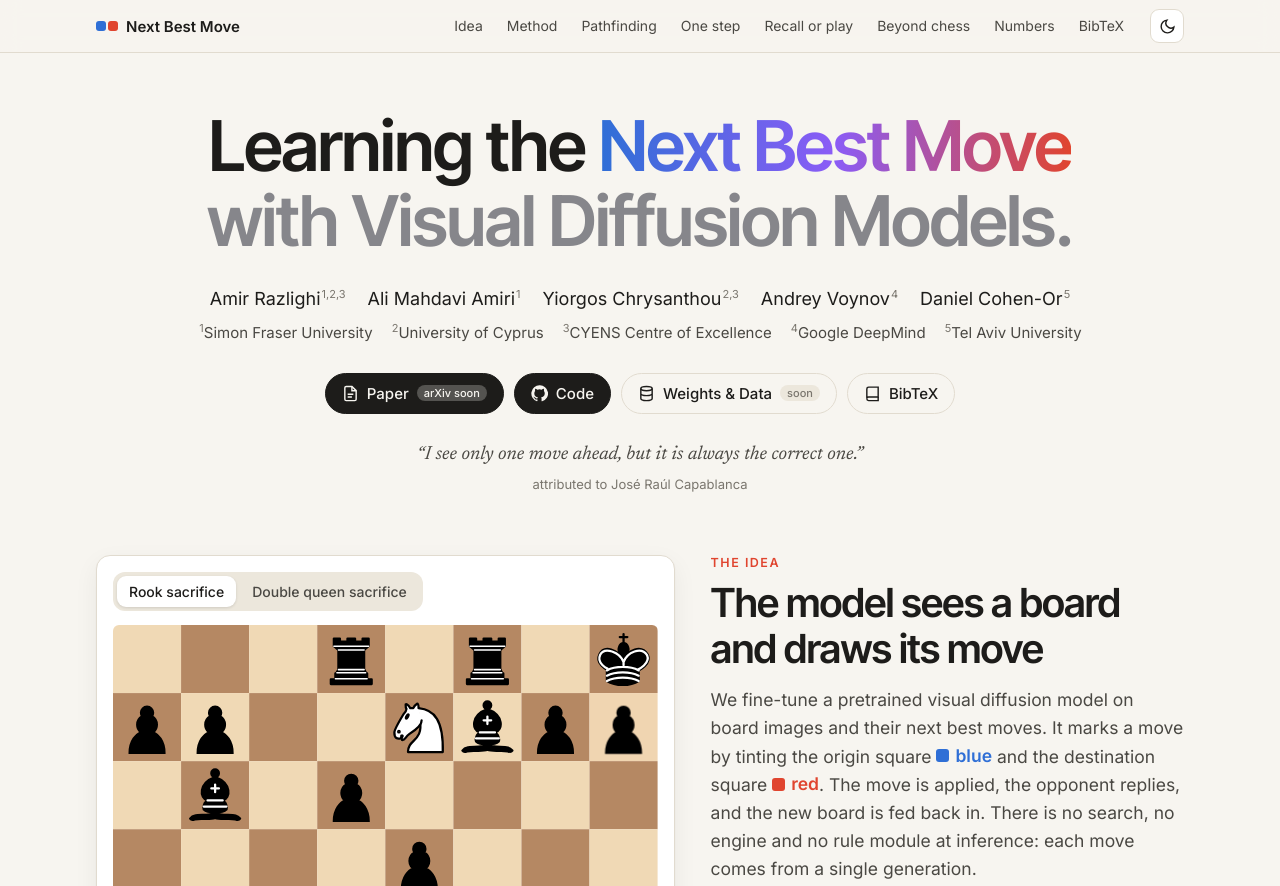
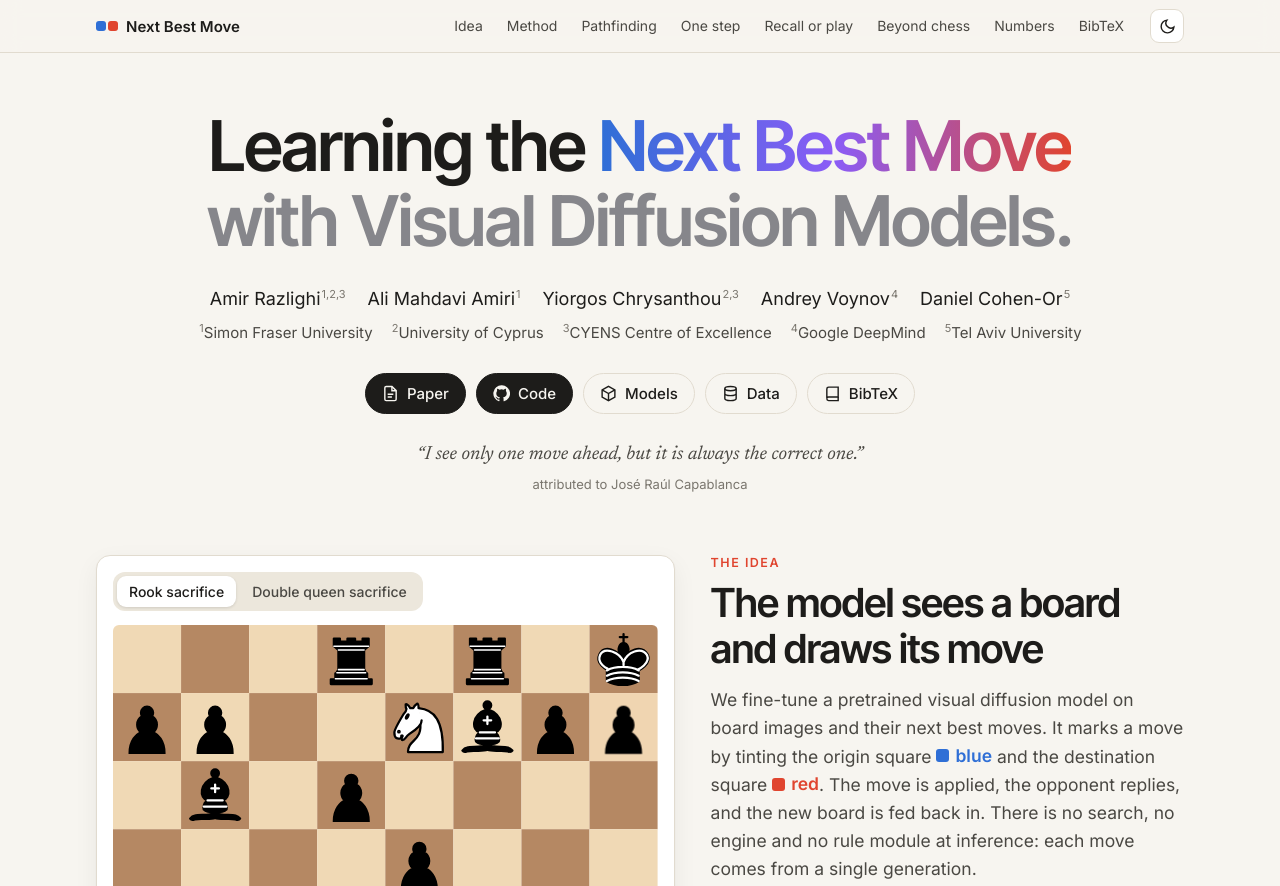
Before and after one commit to amirhossein-razlighi/next_best_move, a plain HTML site: page index.html in a window 1280 px wide. Shown: the top 886 px of the page. Drawn offline with Linux system fonts and the light colour scheme.

Commit message:
Link the arXiv paper, models and data

```diff
--- a/index.html
+++ b/index.html
@@ -47,17 +47,18 @@
     <span><sup>4</sup>Google DeepMind</span><span><sup>5</sup>Tel Aviv University</span>
   </div>
   <div class="buttons">
-    <!-- TODO: replace href with the arXiv URL once the paper is online -->
-    <a class="btn" href="#" aria-disabled="true" title="arXiv link coming soon">
+    <a class="btn" href="https://arxiv.org/abs/2611.30879">
       <svg viewBox="0 0 24 24" fill="none" stroke="currentColor" stroke-width="2"><path d="M14 2H6a2 2 0 0 0-2 2v16a2 2 0 0 0 2 2h12a2 2 0 0 0 2-2V8z"/><path d="M14 2v6h6M8 13h8M8 17h6"/></svg>
-      Paper <span class="soon">arXiv soon</span></a>
+      Paper</a>
     <a class="btn" href="https://github.com/amirhossein-razlighi/next_best_move">
       <svg viewBox="0 0 24 24" fill="currentColor"><path d="M12 .5a11.5 11.5 0 0 0-3.64 22.42c.58.1.79-.25.79-.56v-2c-3.2.7-3.88-1.37-3.88-1.37-.53-1.33-1.3-1.69-1.3-1.69-1.05-.72.08-.7.08-.7 1.16.08 1.77 1.19 1.77 1.19 1.03 1.77 2.71 1.26 3.37.96.1-.75.4-1.26.73-1.55-2.55-.29-5.24-1.28-5.24-5.68 0-1.26.45-2.28 1.19-3.09-.12-.29-.52-1.46.11-3.05 0 0 .97-.31 3.17 1.18a11 11 0 0 1 5.77 0c2.2-1.49 3.17-1.18 3.17-1.18.63 1.59.23 2.76.11 3.05.74.81 1.19 1.83 1.19 3.09 0 4.41-2.69 5.39-5.26 5.67.41.36.78 1.06.78 2.14v3.17c0 .31.21.67.8.56A11.5 11.5 0 0 0 12 .5z"/></svg>
       Code</a>
-    <!-- TODO: link released checkpoints and data -->
-    <a class="btn ghost" href="#" aria-disabled="true" title="Coming soon">
+    <a class="btn ghost" href="https://huggingface.co/AmirHossein-razlighi/next-best-move">
+      <svg viewBox="0 0 24 24" fill="none" stroke="currentColor" stroke-width="2"><path d="M12 2l9 5v10l-9 5-9-5V7z"/><path d="M3 7l9 5 9-5M12 12v10"/></svg>
+      Models</a>
+    <a class="btn ghost" href="https://huggingface.co/datasets/AmirHossein-razlighi/next-best-move">
       <svg viewBox="0 0 24 24" fill="none" stroke="currentColor" stroke-width="2"><ellipse cx="12" cy="5" rx="8" ry="3"/><path d="M4 5v14c0 1.7 3.6 3 8 3s8-1.3 8-3V5M4 12c0 1.7 3.6 3 8 3s8-1.3 8-3"/></svg>
-      Weights &amp; Data <span class="soon">soon</span></a>
+      Data</a>
     <a class="btn ghost" href="#bibtex">
       <svg viewBox="0 0 24 24" fill="none" stroke="currentColor" stroke-width="2"><path d="M4 19.5A2.5 2.5 0 0 1 6.5 17H20V3H6.5A2.5 2.5 0 0 0 4 5.5z"/><path d="M4 19.5A2.5 2.5 0 0 0 6.5 22H20v-5"/></svg>
       BibTeX</a>
@@ -423,7 +424,7 @@
   title   = {Learning the Next Best Move with Visual Diffusion Models},
   author  = {Razlighi, Amir and Mahdavi Amiri, Ali and Chrysanthou, Yiorgos
              and Voynov, Andrey and Cohen-Or, Daniel},
-  journal = {arXiv preprint},
+  journal = {arXiv preprint arXiv:2611.30879},
   year    = {2026}
 }</pre>
     </div>
```
